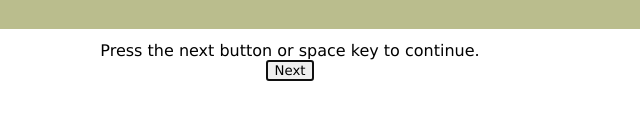
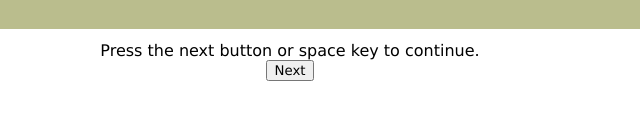
Before and after one commit to EllieBard/ConvergentEvolution, a plain HTML site: page index.html in a window 1280 px wide. Shown: the part 264-384 px from the top of the page, 350-990 px from the left. Drawn offline with Linux system fonts and the light colour scheme.

Commit message:
Removed autofocus on button

```diff
--- a/index.html
+++ b/index.html
@@ -95,7 +95,7 @@
 
     <div id = "nextButtonD">
         <label for = "nxtBut">Press the next button or space key to continue.</label>
-        <button value = "Next" id="nxtBut" type = "button" autofocus>Next</button>
+        <button value = "Next" id="nxtBut" type = "button">Next</button>
     </div>
 
     <div id="citationLink">
```
